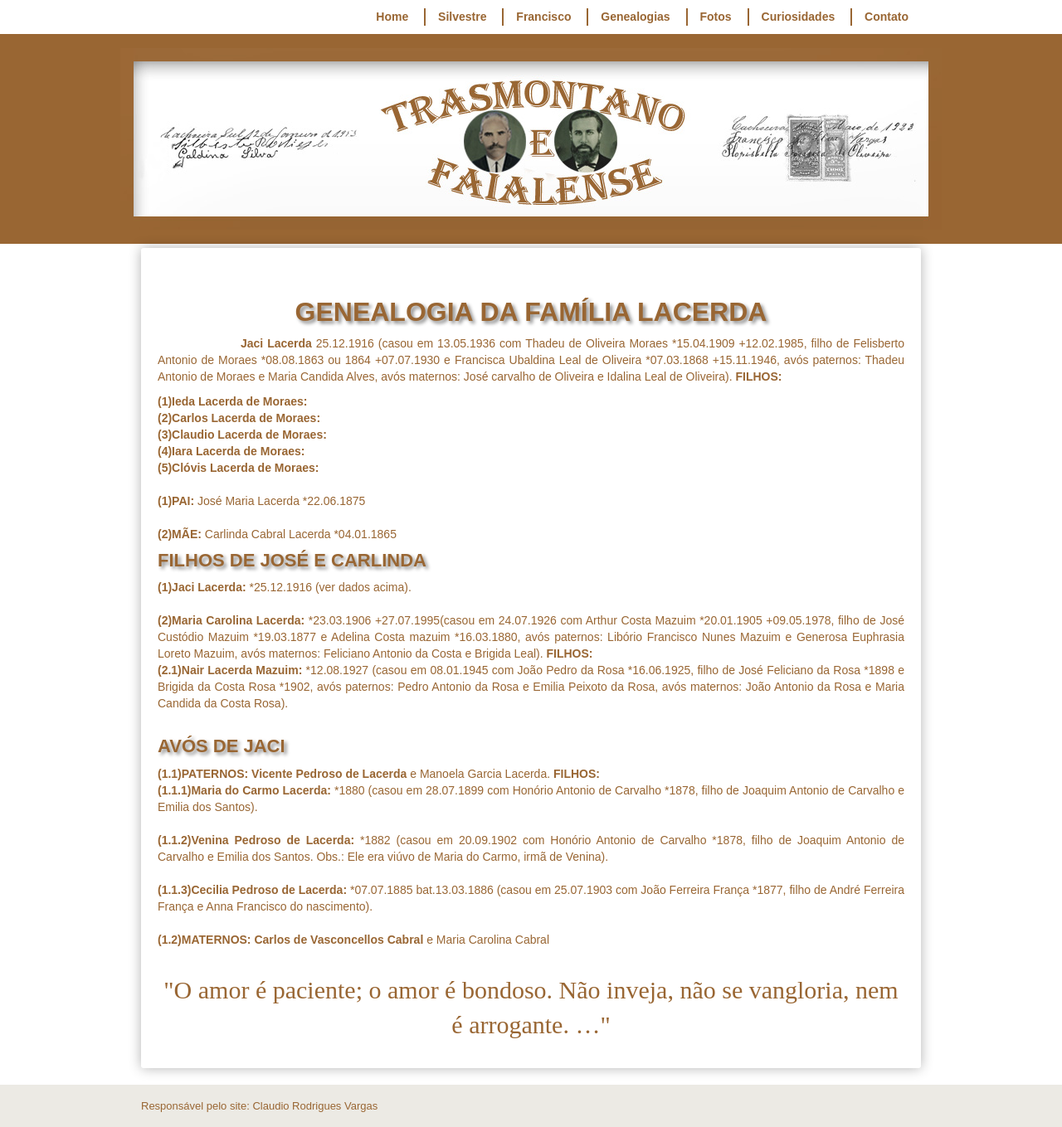
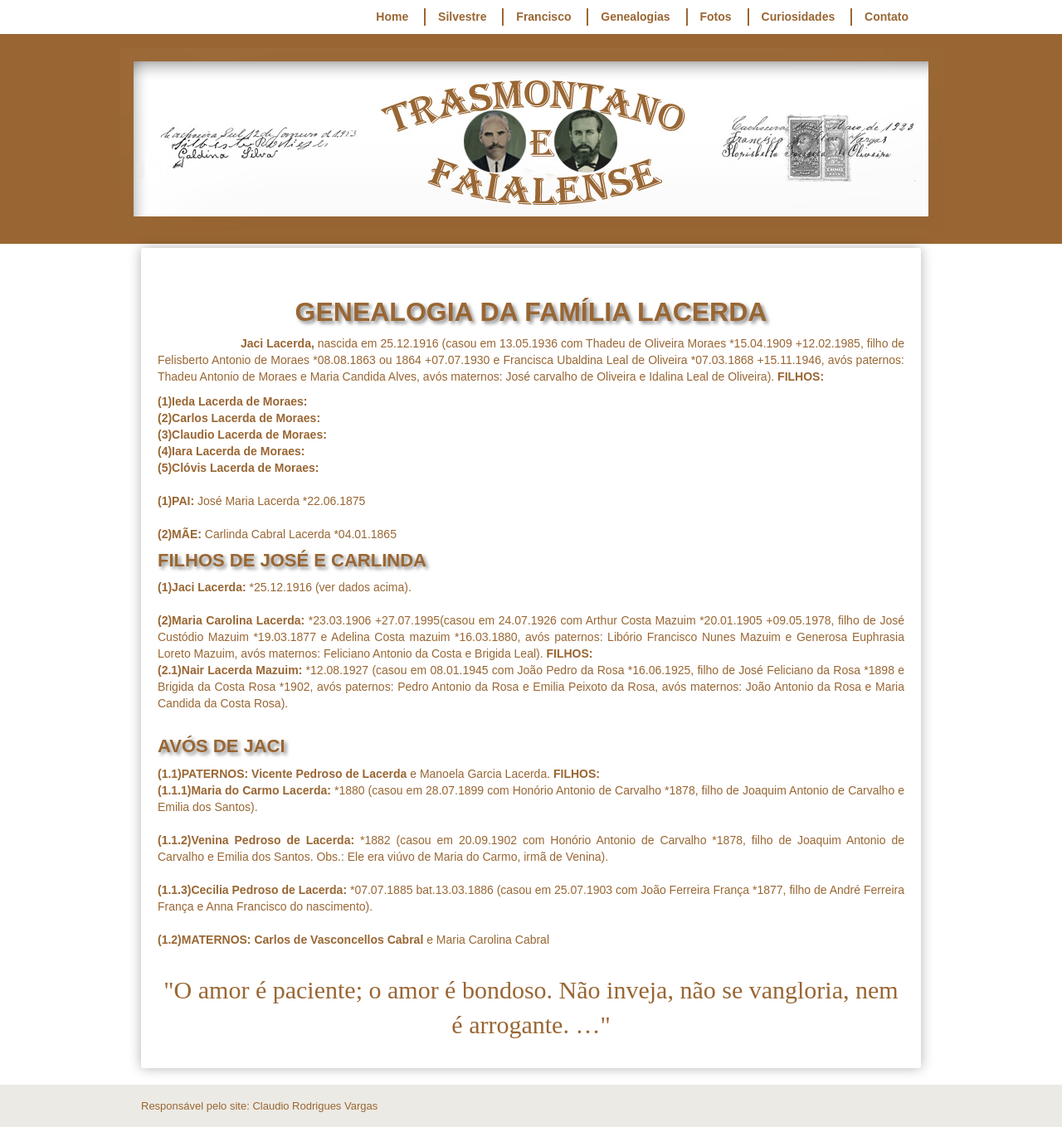
Before and after one commit to claudiovargas1955/claudiovargas1955.github.io, a Jekyll site: the page built from _pages/familia-lacerda.html, in a window 1280 px wide. Shown: the whole page at 83% size. Built offline with Jekyll 4.4.1, drawn with Linux system fonts in a browser that asks for light colours; some web fonts are replaced.

Commit message:
Update familia-lacerda.html

```diff
--- a/_pages/familia-lacerda.html
+++ b/_pages/familia-lacerda.html
@@ -95,10 +95,10 @@
 </style>
 
 <h1>GENEALOGIA DA FAMÍLIA LACERDA</h1>
-<b><p style="text-indent:100px";/>Jaci Lacerda </b>25.12.1916 (casou em 13.05.1936 com Thadeu de Oliveira Moraes *15.04.1909 +12.02.1985,
-filho de Felisberto Antonio de Moraes *08.08.1863 ou 1864 +07.07.1930 e Francisca Ubaldina Leal de Oliveira *07.03.1868 +15.11.1946,
-avós paternos: Thadeu Antonio de Moraes e Maria Candida Alves, avós maternos: José carvalho de Oliveira e Idalina Leal de Oliveira).
-<b>FILHOS: </b><br>
+<b><p style="text-indent:100px";/>Jaci Lacerda, </b>nascida em 25.12.1916 (casou em 13.05.1936 com Thadeu de Oliveira Moraes *15.04.1909
++12.02.1985, filho de Felisberto Antonio de Moraes *08.08.1863 ou 1864 +07.07.1930 e Francisca Ubaldina Leal de Oliveira *07.03.1868
++15.11.1946, avós paternos: Thadeu Antonio de Moraes e Maria Candida Alves, avós maternos: José carvalho de Oliveira e Idalina Leal de
+Oliveira). <b>FILHOS: </b><br>
 <p><b>(1)Ieda Lacerda de Moraes:</b><br>
 <b>(2)Carlos Lacerda de Moraes:</b><br>
 <b>(3)Claudio Lacerda de  Moraes:</b><br>
```
